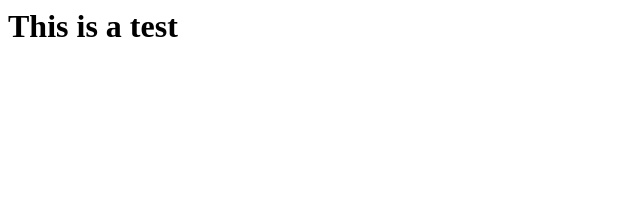
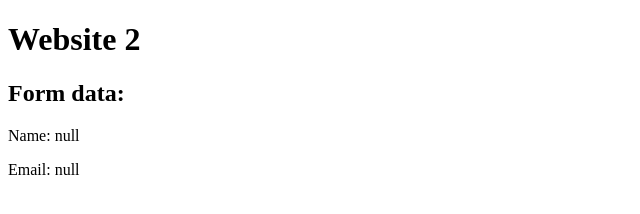
Before and after one commit to Bestdeals-com/Experiment_4_metatag, a plain HTML site: page index.html in a window 1280 px wide. Shown: the whole page, without its empty margins (0-640 px from the left). Drawn offline with Linux system fonts and the light colour scheme.

Commit message:
Update index.html

```diff
--- a/index.html
+++ b/index.html
@@ -1 +1,32 @@
-<h1> This is a test </h1>
+<!DOCTYPE html>
+<html>
+<head>
+  <title>Website 2</title>
+</head>
+<body>
+
+  <h1>Website 2</h1>
+
+  <div id="form-data"></div>
+
+  <script>
+    // Parse URL parameters to get form data
+    function getParameterByName(name, url) {
+      if (!url) url = window.location.href;
+      name = name.replace(/[\[\]]/g, '\\$&');
+      var regex = new RegExp('[?&]' + name + '(=([^&#]*)|&|#|$)'),
+          results = regex.exec(url);
+      if (!results) return null;
+      if (!results[2]) return '';
+      return decodeURIComponent(results[2].replace(/\+/g, ' '));
+    }
+    var name = getParameterByName('name');
+    var email = getParameterByName('email');
+
+    // Display form data in div section
+    var formDataDiv = document.getElementById('form-data');
+    formDataDiv.innerHTML = '<h2>Form data:</h2><p>Name: ' + name + '</p><p>Email: ' + email + '</p>';
+  </script>
+
+</body>
+</html>
```
